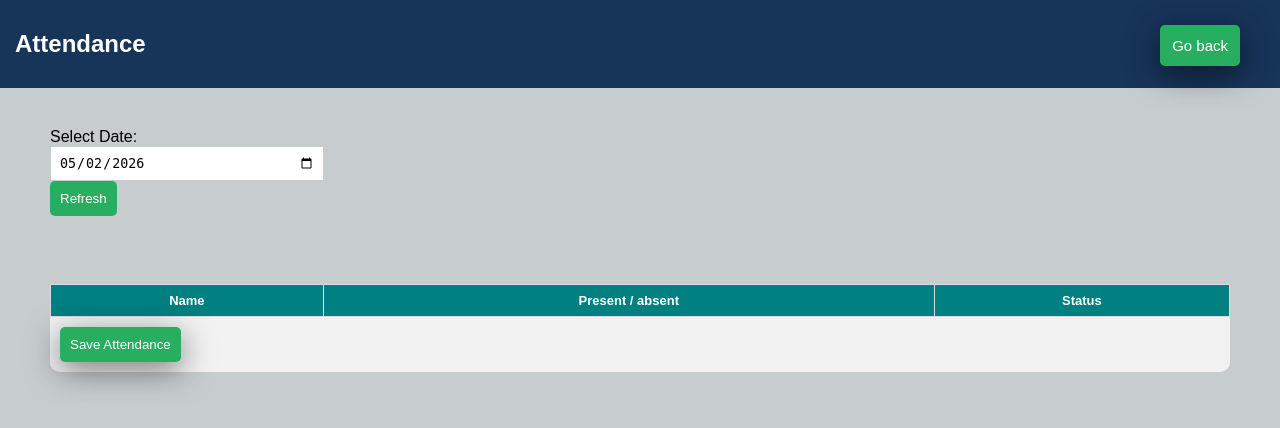
After one commit to blue1529/primary_school_info_system, a PHP site: page /attendance.php in a window 1280 px wide. The commit adds this page. Shown: the top 428 px of the page. Run offline with PHP 8.4, Linux system fonts and the light colour scheme; the visitor is signed in with stand-in values (Sample User, id 1); lists and menus that the app fills with data are empty.

Commit message:
added attendance page,added graphs,modified grades table

```diff
--- /dev/null
+++ b/class_teacher/attendance.php
@@ -0,0 +1,111 @@
+<?php
+require("../db.php");
+session_start();
+
+if (!isset($_SESSION['user'])) {
+    header("Location: login.php");
+    exit();
+}
+
+$user = $_SESSION['user'];
+
+// GET CLASS
+$class_id = ($user['role'] == "teacher") ? $user['class'] : $_GET['class'] ?? 1;
+
+// GET DATE (default today)
+$date = isset($_GET['date']) ? $_GET['date'] : date("Y-m-d");
+
+// GET STUDENTS
+$students = mysqli_query($conn, "SELECT * FROM student WHERE class='$class_id'");
+
+// SAVE ATTENDANCE
+if (isset($_POST['save'])) {
+
+    foreach ($_POST['student_id'] as $id) {
+
+        $status = isset($_POST['present'][$id]) ? "Present" : "Absent";
+
+        mysqli_query($conn, "
+        INSERT INTO Attendance (student_id, class_id, term_id, date, status)
+        VALUES ('$id','$class_id','1','$date','$status')
+        ON DUPLICATE KEY UPDATE status='$status'
+        ");
+    }
+}
+?>
+
+<!DOCTYPE html>
+<html>
+<head>
+<title>Attendance</title>
+<link rel="stylesheet" href="grades.css">
+</head>
+
+<body>
+
+<div class="navbar">
+     <div class="nav-center">
+      <h2>Attendance</h2>
+    </div>
+     <div class="nav-right">
+
+<button onclick="window.location.href='class_teacher.php'"  style="box-shadow: 0 8px 32px 0 rgba(0, 0, 0, 0.507);
+     margin-right: 55px;">Go back</button>
+    </div>
+
+</div>
+
+<form method="GET" style="margin-top :10%;width:20%;margin-left :50px;">
+    <label>Select Date:</label>
+    <input type="date" name="date" value="<?php echo $date; ?>"> <br>
+    <button type="submit">Refresh</button>
+</form>
+<br>
+
+<form method="POST" style="margin : 50px; background-color: #f2f2f2;border-radius: 10px;">
+
+<table>
+<tr>
+<th>Name</th>
+<th>Present / absent</th>
+<th>Status</th>
+</tr>
+
+<?php while($row = mysqli_fetch_assoc($students)) {
+
+    $sid = $row['student_id'];
+
+    // FETCH EXISTING ATTENDANCE
+    $check = mysqli_query($conn, "
+        SELECT status FROM Attendance
+        WHERE student_id='$sid' AND date='$date'
+    ");
+
+    $att = mysqli_fetch_assoc($check);
+    $isPresent = ($att && $att['status'] == "Present");
+?>
+<tr>
+<td><?php echo $row['first_name']." ".$row['last_name']; ?></td>
+
+<td>
+<input type="checkbox" name="present[<?php echo $sid; ?>]" <?php if($isPresent) echo "checked"; ?>>
+<input type="hidden" name="student_id[]" value="<?php echo $sid; ?>">
+</td>
+
+<td>
+<?php echo $isPresent ? "Present" : "Absent"; ?>
+</td>
+
+</tr>
+<?php } ?>
+
+</table>
+
+<button name="save" style="margin:10px;box-shadow: 0 8px 32px 0 rgba(0, 0, 0, 0.507);">Save Attendance</button> <br>
+
+</form>
+
+
+
+</body>
+</html>
--- a/class_teacher/grades.css
+++ b/class_teacher/grades.css
@@ -9,7 +9,7 @@ body {
     max-width: 1200px;
     margin: auto;
     margin-top: 9%;
-    background: f2f2f2;
+    background: #f2f2f2;
 }
 
 
@@ -77,6 +77,9 @@ th {
     background: #008081;
     color: white;
 }
+ tr:hover {
+            background: skyblue;
+        }
 
 .report-btn {
     background: #2980b9;
@@ -118,8 +121,5 @@ th {
     font-size: 15px;
     margin-top: 15px;
      margin-right: 55px;
+     box-shadow: 0 8px 32px 0 rgba(0, 0, 0, 0.507);
 }
-
-.nav-right button:hover {
-    background: #0f1310e8;
-}
--- a/login/header.css
+++ b/login/header.css
@@ -15,6 +15,7 @@ body {
     left: 0;
     width: 100%;
     gap: 65%;;
+    box-shadow: 0 8px 32px 0 rgba(0, 0, 0, 0.507);
 }
 
 .nav-center {
@@ -100,6 +101,7 @@ body {
     color: white;
     cursor: pointer;
     transition: 0.3s;
+    box-shadow: 0 8px 32px 0 rgba(0, 0, 0, 0.507);
 }
 
 .nav-right button:hover {
--- a/login/login.php
+++ b/login/login.php
@@ -40,8 +40,9 @@ if (isset($_POST['login'])) {
 <!DOCTYPE html>
 <html>
 <head>
+    <link href="https://fonts.googleapis.com/css2?family=Poppins:wght@300;400;600&display=swap" rel="stylesheet">
 <style>
-body {      font-family: Arial;
+body {     font-family: 'Poppins', Arial, sans-serif;
             background: url("blacknwwhite.jpg") no-repeat center/cover;
  }
 
@@ -50,7 +51,6 @@ body {      font-family: Arial;
             background: #008081;
             padding:30px;
             border-radius:10px;
-            margin-top: 100px;
             padding-right: 45px;
              }
 
@@ -84,7 +84,7 @@ button:hover {
 <h2>Login</h2>
 
 <form method="POST" autocomplete="off">
-    <input type="email" name="user_email_login" placeholder="Enter your mail" autocomplete="off" required>
+    <input type="email" name="user_email_login" placeholder="Enter your email" autocomplete="off" required>
 <input type="password" name="user_password_login" placeholder="Enter your password" autocomplete="new-password" required>
 
 <input type="number" name="class" placeholder="Class (None for Headmaster)"> <br> <hr>
```
Also changed, not shown: class_teacher/class_teacher.php (+126 -4 lines), class_teacher/grades.php (+21 -3 lines).
